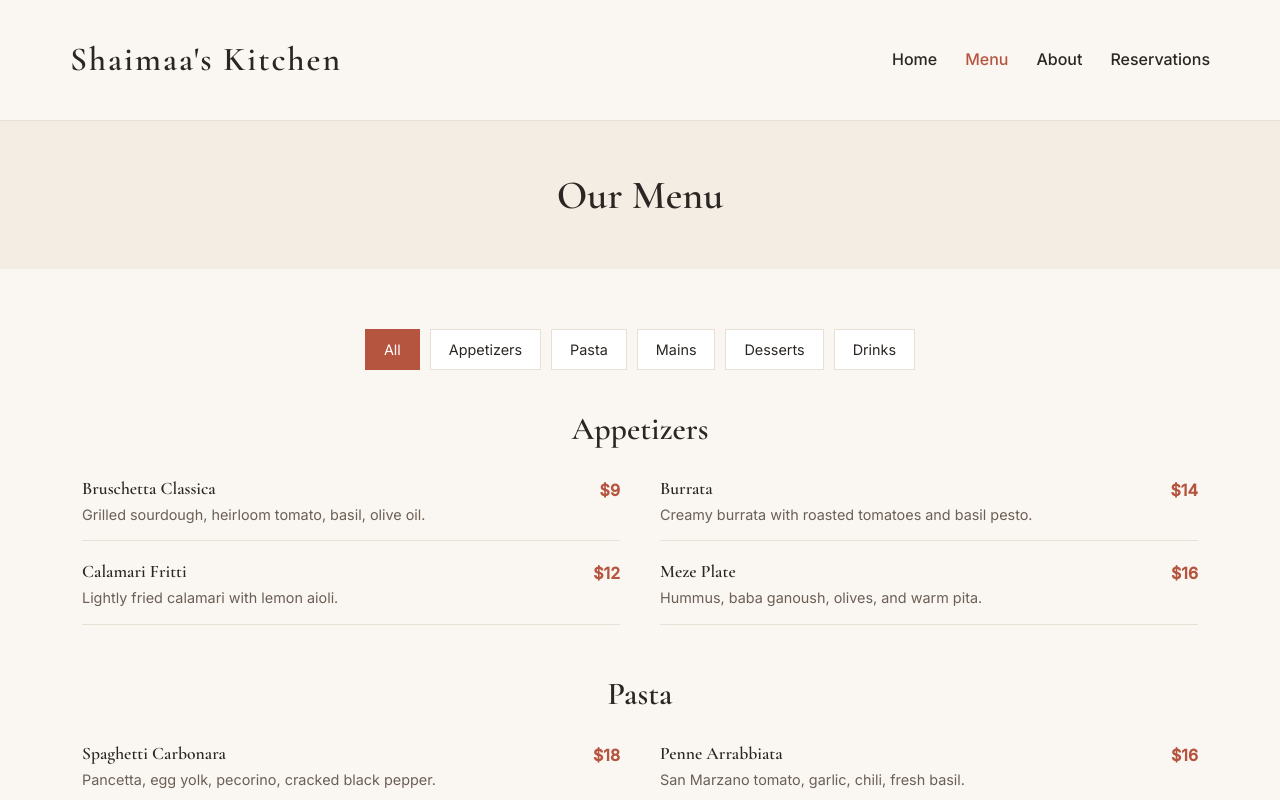
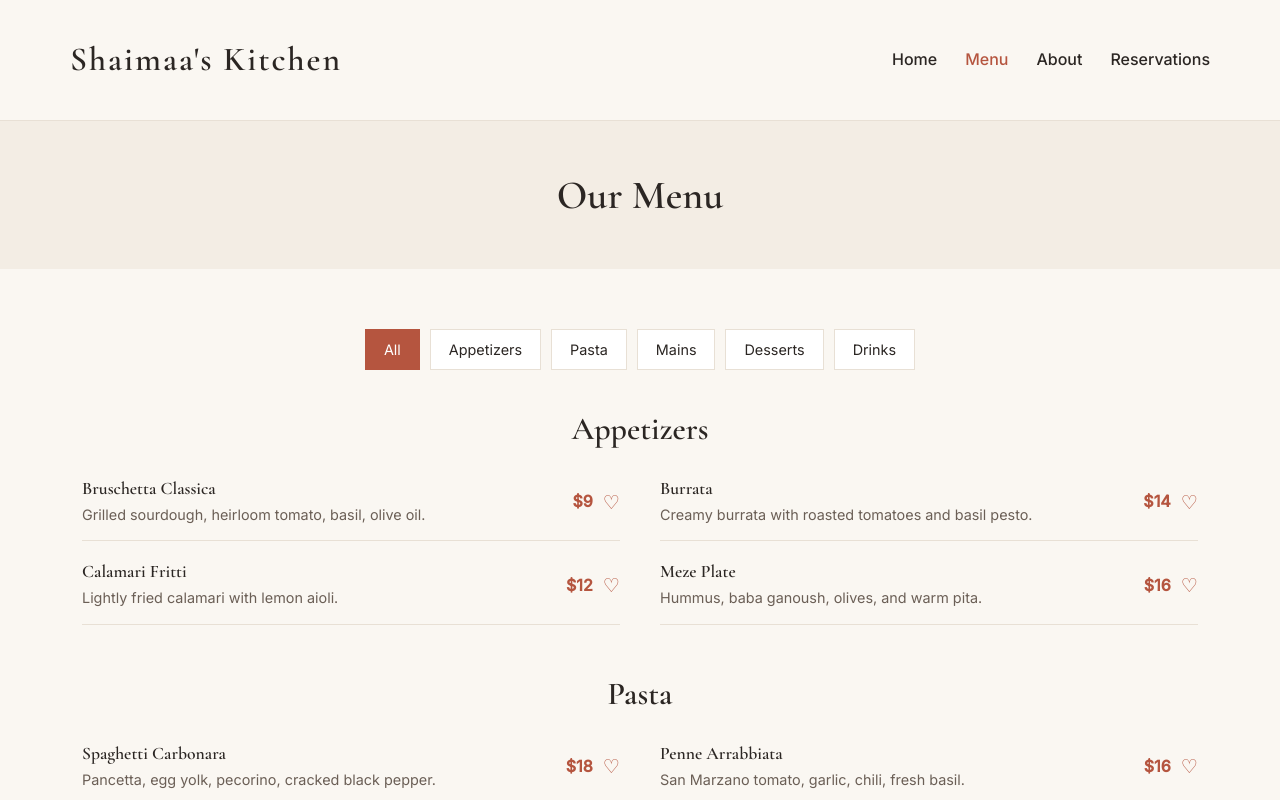
Before and after one commit to ShaimaaAbbas04/shaimaas-kitchen, a React (Create React App) app: page /menu in a window 1280 px wide. Shown: the top 800 px of the page. Built offline with nearby package versions, Linux system fonts and the light colour scheme.

Commit message:
add favorites feature

```diff
--- /dev/null
+++ b/src/hooks/useFavorites.js
@@ -0,0 +1,31 @@
+import { useState, useEffect } from 'react';
+
+function useFavorites() {
+  const [favorites, setFavorites] = useState(function() {
+    const saved = localStorage.getItem('favorites');
+    if (saved) {
+      return JSON.parse(saved);
+    }
+    return [];
+  });
+
+  useEffect(function() {
+    localStorage.setItem('favorites', JSON.stringify(favorites));
+  }, [favorites]);
+
+  function toggleFavorite(id) {
+    if (favorites.includes(id)) {
+      setFavorites(favorites.filter(function(f) { return f !== id; }));
+    } else {
+      setFavorites([...favorites, id]);
+    }
+  }
+
+  function isFavorite(id) {
+    return favorites.includes(id);
+  }
+
+  return { favorites, toggleFavorite, isFavorite };
+}
+
+export default useFavorites;
--- a/src/index.css
+++ b/src/index.css
@@ -234,6 +234,23 @@ section { padding: 60px 0; }
   white-space: nowrap;
 }
 
+.menu-item-right {
+  display: flex;
+  align-items: center;
+  gap: 10px;
+  flex-shrink: 0;
+}
+
+.heart-btn {
+  background: none;
+  border: none;
+  cursor: pointer;
+  font-size: 1.2rem;
+  color: #b5553f;
+  padding: 0;
+  line-height: 1;
+}
+
 .form-section { margin-top: 40px; }
 
 .form-group { margin-bottom: 16px; }
--- a/src/pages/Menu.js
+++ b/src/pages/Menu.js
@@ -1,10 +1,12 @@
 import { useState } from 'react';
 import menuData from '../data/menuData';
+import useFavorites from '../hooks/useFavorites';
 
 const categories = ['appetizers', 'pasta', 'mains', 'desserts', 'drinks'];
 
 function Menu() {
   const [activeCategory, setActiveCategory] = useState('all');
+  const { toggleFavorite, isFavorite } = useFavorites();
 
   const filteredItems = activeCategory === 'all'
     ? menuData
@@ -55,7 +57,16 @@ function Menu() {
                         <h4>{item.name}</h4>
                         <p>{item.description}</p>
                       </div>
-                      <span className="menu-item-price">{item.price}</span>
+                      <div className="menu-item-right">
+                        <span className="menu-item-price">{item.price}</span>
+                        <button
+                          className="heart-btn"
+                          onClick={() => toggleFavorite(item.id)}
+                          aria-label={isFavorite(item.id) ? 'Remove from favorites' : 'Add to favorites'}
+                        >
+                          {isFavorite(item.id) ? '♥' : '♡'}
+                        </button>
+                      </div>
                     </div>
                   ))}
                 </div>
```
